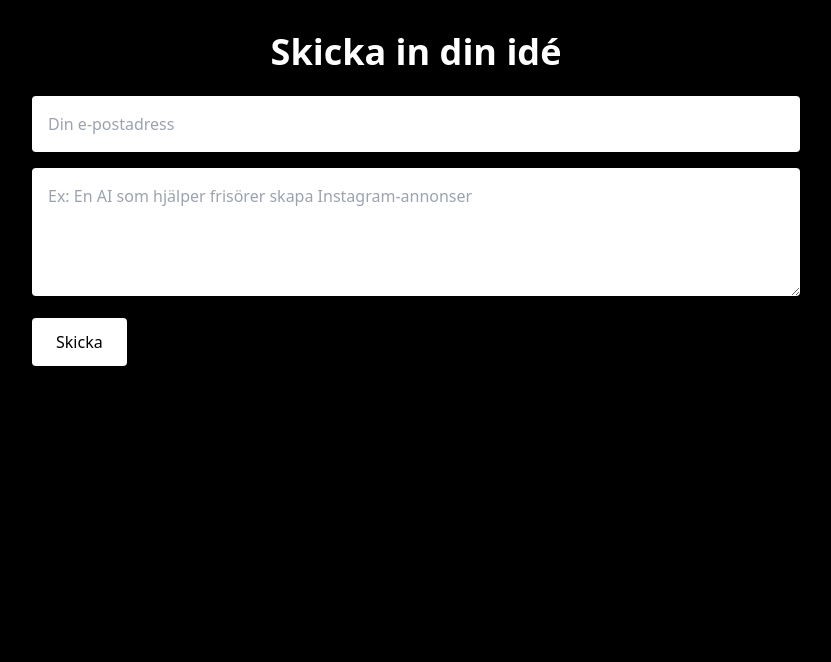
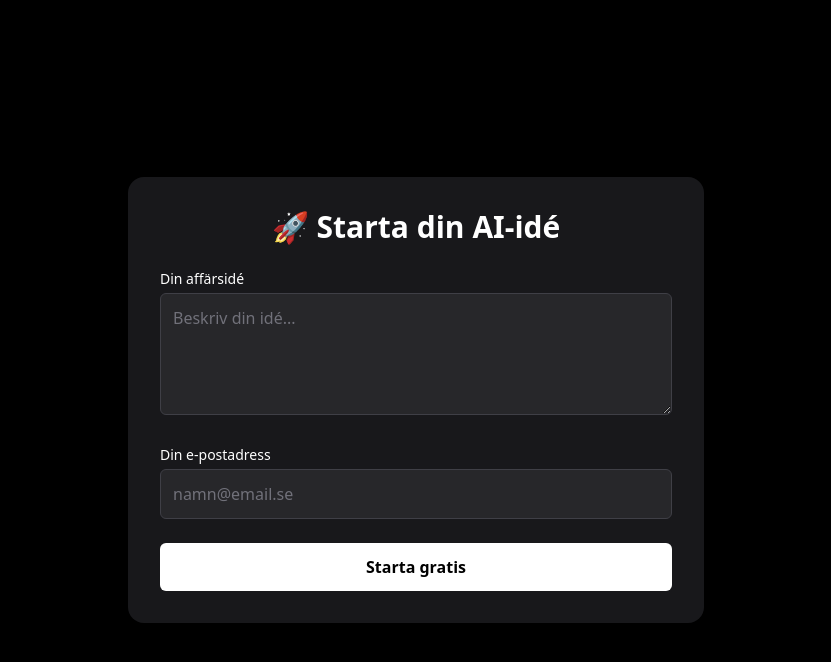
Before and after one commit to hrgr01/startpilot, a Next.js app: page /form in a window 1280 px wide. Shown: the top 662 px of the page, without its empty margins (224-1055 px from the left). Built offline with nearby package versions, Linux system fonts and the light colour scheme.

Commit message:
Update form.js

```diff
--- a/pages/form.js
+++ b/pages/form.js
@@ -1,110 +1,84 @@
-// /pages/form.js
-import { useState } from "react";
+// pages/form.js
+import { useState } from 'react';
 
-export default function FormPage() {
-  const [idea, setIdea] = useState("");
-  const [email, setEmail] = useState("");
-  const [data, setData] = useState(null);
+export default function Form() {
+  const [idea, setIdea] = useState('');
+  const [email, setEmail] = useState('');
   const [loading, setLoading] = useState(false);
+  const [submitted, setSubmitted] = useState(false);
 
   const handleSubmit = async (e) => {
     e.preventDefault();
     setLoading(true);
-    setData(null);
+
     try {
-      const res = await fetch("/api/generate", {
-        method: "POST",
-        headers: { "Content-Type": "application/json" },
+      const response = await fetch('/api/generate', {
+        method: 'POST',
+        headers: {
+          'Content-Type': 'application/json'
+        },
         body: JSON.stringify({ idea, email })
       });
-      const result = await res.json();
-      setData(result);
-    } catch (err) {
-      console.error("Fel:", err);
+
+      if (response.ok) {
+        setSubmitted(true);
+      } else {
+        alert('Något gick fel. Försök igen.');
+      }
+    } catch (error) {
+      console.error('Fel vid skick:', error);
+      alert('Kunde inte skicka formuläret.');
+    } finally {
+      setLoading(false);
     }
-    setLoading(false);
   };
 
   return (
-    <main className="min-h-screen bg-black text-white p-8">
-      <div className="max-w-3xl mx-auto">
-        <h1 className="text-4xl font-bold mb-6 text-center">Skicka in din idé</h1>
-        <form onSubmit={handleSubmit} className="space-y-4">
+    <div className="min-h-screen bg-black text-white flex items-center justify-center px-4">
+      <form
+        onSubmit={handleSubmit}
+        className="w-full max-w-xl space-y-6 bg-zinc-900 p-8 rounded-2xl shadow-xl"
+      >
+        <h1 className="text-3xl font-bold text-center">🚀 Starta din AI-idé</h1>
+
+        <div>
+          <label className="block text-sm mb-1">Din affärsidé</label>
+          <textarea
+            value={idea}
+            onChange={(e) => setIdea(e.target.value)}
+            required
+            placeholder="Beskriv din idé..."
+            className="w-full p-3 rounded-md bg-zinc-800 border border-zinc-700 placeholder-zinc-500"
+            rows={4}
+          />
+        </div>
+
+        <div>
+          <label className="block text-sm mb-1">Din e-postadress</label>
           <input
-            className="w-full p-4 text-black rounded"
             type="email"
-            placeholder="Din e-postadress"
             value={email}
             onChange={(e) => setEmail(e.target.value)}
             required
+            placeholder="namn@email.se"
+            className="w-full p-3 rounded-md bg-zinc-800 border border-zinc-700 placeholder-zinc-500"
           />
-          <textarea
-            className="w-full p-4 text-black rounded"
-            rows={4}
-            placeholder="Ex: En AI som hjälper frisörer skapa Instagram-annonser"
-            value={idea}
-            onChange={(e) => setIdea(e.target.value)}
-            required
-          />
-          <button
-            type="submit"
-            className="bg-white text-black px-6 py-3 rounded font-medium hover:scale-105 transition"
-            disabled={loading}
-          >
-            {loading ? "Genererar..." : "Skicka"}
-          </button>
-        </form>
+        </div>
 
-        {data && (
-          <div className="mt-10 space-y-6">
-            <div className="bg-gray-800 p-6 rounded">
-              <h2 className="text-xl font-semibold mb-2">🚀 {data["Företagsnamn"]} – {data["Tagline"]}</h2>
-              <p className="text-gray-300 mb-2">{data["Affärsidé"]}</p>
-              <p className="text-sm text-gray-400">Målgrupp: {data["Målgrupp"]}</p>
-            </div>
+        <button
+          type="submit"
+          disabled={loading}
+          className="w-full py-3 bg-white text-black rounded-md font-semibold hover:bg-zinc-200 transition"
+        >
+          {loading ? 'Skickar...' : 'Starta gratis'}
+        </button>
 
-            <div className="bg-gray-900 p-6 rounded">
-              <h3 className="text-lg font-bold mb-2">🛍️ Produktbeskrivning</h3>
-              <p>{data["Produktbeskrivning"]}</p>
-            </div>
-
-            <div className="bg-gray-900 p-6 rounded">
-              <h3 className="text-lg font-bold mb-2">❓ FAQ</h3>
-              <p>{data["FAQ (3 frågor)"]}</p>
-            </div>
-
-            <div className="bg-gray-900 p-6 rounded">
-              <h3 className="text-lg font-bold mb-2">🎯 Call to Action</h3>
-              <p>{data["Call-to-action"]}</p>
-            </div>
-
-            <div className="bg-gray-900 p-6 rounded">
-              <h3 className="text-lg font-bold mb-2">📬 E-postämne</h3>
-              <p>{data["E-postämnesrad"]}</p>
-            </div>
-
-            <div className="bg-gray-900 p-6 rounded">
-              <h3 className="text-lg font-bold mb-2">📣 Annonser</h3>
-              <p>{data["3 Facebook-annonser (hook + värde + CTA)"]}</p>
-            </div>
-
-            <div className="bg-gray-900 p-6 rounded">
-              <h3 className="text-lg font-bold mb-2">🎬 Videoidé</h3>
-              <p>{data["En kort videobeskrivning"]}</p>
-            </div>
-
-            <div className="bg-gray-900 p-6 rounded">
-              <h3 className="text-lg font-bold mb-2">🧾 Pitchdeck-text</h3>
-              <p>{data["Text till pitchdeck"]}</p>
-            </div>
-
-            <div className="bg-gray-900 p-6 rounded">
-              <h3 className="text-lg font-bold mb-2">🛒 Produktförslag</h3>
-              <p>{data["Förslag på produkt att sälja + dropshippingmodell"]}</p>
-            </div>
-          </div>
+        {submitted && (
+          <p className="text-green-400 text-center font-medium">
+            ✅ Ditt AI-paket är på väg till din mail!
+          </p>
         )}
-      </div>
-    </main>
+      </form>
+    </div>
   );
 }
```
